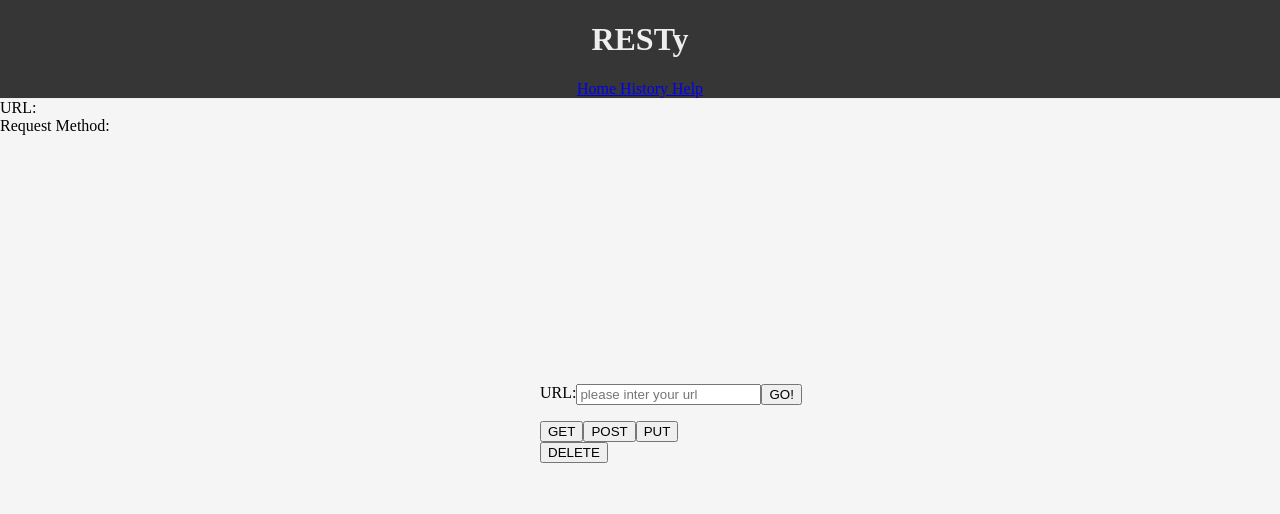
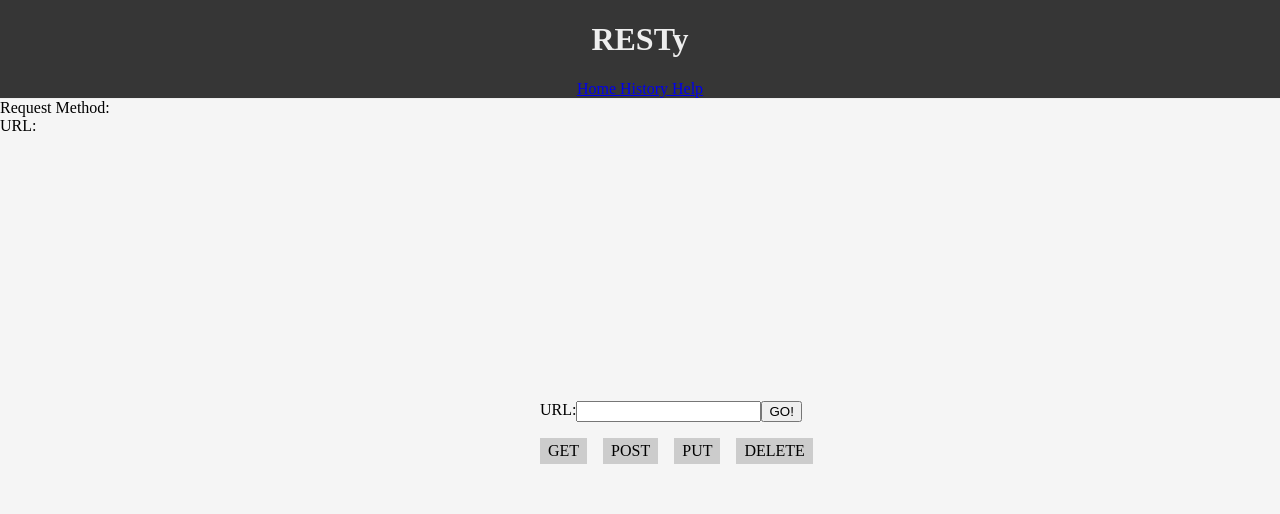
Before and after one commit to MohammedAlDahleh/resty, a React (Create React App) app in the folder resty/: page / in a window 1280 px wide. Shown: the top 514 px of the page. Built offline with nearby package versions, Linux system fonts and the light colour scheme.

Commit message:
uplode class 27 code

```diff
--- a/resty/package.json
+++ b/resty/package.json
@@ -6,7 +6,9 @@
     "@testing-library/jest-dom": "^5.16.5",
     "@testing-library/react": "^13.3.0",
     "@testing-library/user-event": "^13.5.0",
+    "axios": "^0.27.2",
     "react": "^18.2.0",
+    "react-axios": "^2.0.6",
     "react-dom": "^18.2.0",
     "react-json-pretty": "^2.2.0",
     "react-scripts": "5.0.1",
--- a/resty/src/App.js
+++ b/resty/src/App.js
@@ -1,39 +1,26 @@
+import React, { useState } from 'react';
 import './app.scss';
-import React, { useState } from 'react';
 import Header from './components/header/Header';
 import Footer from './components/footer/Footer';
 import Form from './components/form/Form';
 import Results from './components/results/Result';
+
 function App() {
-  const [data, setData] = useState(null);
-  const [reqParams, setReqParams] = useState({});
-  const [bodyData, setBodyData] = useState({});
-  const [headers, setHeaders] = useState({});
-
-  const callApi = async (reqParams, bodyParams) => {
-    const response = await fetch(reqParams.url);
-    const data = await response.json();
-    // console.log("data",data);
-    // console.log("res",response);
-    setData(data);
-    setReqParams(reqParams);
-    const body = {body: bodyParams.body,};
-    // console.log("bodyyyyy",bodyParams.body)
-    const headers = {headers: reqParams.headers,};
-    // console.log("header",reqParams.headers)
-    setBodyData(body);
-    setHeaders(headers);
+  const [state, setState] = useState({requestParams: {} });
+  const[data,setData]= useState('')
+  const callApi = (formData) => {
+    setState({...state,requestParams:formData});
   }
-
     return (
       <>
         <Header />
-      <div className='url'>URL: {reqParams.url}</div>
-      <div className='req'>Request Method: {reqParams.method}</div>
-      <Form handleApiCall={callApi} />
-      <Results data={data} method={reqParams.method} bodyData={bodyData} headers={headers}/>
+        <div>Request Method: {state.requestParams.method}</div>
+        <div>URL: {state.requestParams.url}</div>
+        <Form callApi={callApi} setData={setData} />
+        <Results data={data} />
         <Footer />
       </>
-  )
+    );
 }
+
 export default App;
--- a/resty/src/components/form/Form.js
+++ b/resty/src/components/form/Form.js
@@ -1,64 +1,47 @@
 import React, { useState } from "react";
+import axios from 'axios';
+
 import './form.scss';
 
-function Form(props) {
-    const [click, setClick] = useState('Get');
-    const [url, setUrl] = useState('');
-    const [body, setBody] = useState({});
+function Form({ callApi,setData }) {
+    const [method, setMethod] = useState('GET');
+    const handleSubmit = event => {
+      event.preventDefault();
+      const formData = {
+        method:method,
+        url: event.target[0].value,
+      };
+      callApi(formData);
 
-    const handleSubmit = e => {
-        e.preventDefault();
-        const formData = {
-            method: click,
-            url: url,
-            headers: {
-                'Content-Type': 'application/json',
-              },
-
-        };
-        const bodyData = {
-            body: body
-        };
-        props.handleApiCall(formData,bodyData);
-    }
-
-    const handelClick = e => {
-        e.preventDefault();
-        setClick(e.target.value);
-    }
-
-    const handelUrl = e => {
-        e.preventDefault();
-        setUrl(e.target.value);
-    }
-    const handelBody = e => {
-        e.preventDefault();
-        setBody(e.target.value);
-        // console.log("*********",e.target.value);
+        axios.get(event.target[0].value)
+        .then(res => {
+          const persons = res.data;
+          setData(persons)
+        }).catch((err)=>{
+        //   console.log(err);
+        console.log(err);
+        setData({stauts:"loading..."})
+        });
     }
 
       return (
         <>
           <form onSubmit={handleSubmit}>
-                <label>
+            <label >
               <span>URL: </span>
-                    <input name='url' type='text' className='input' placeholder='please inter your url' data-testid='input'
-                    onChange={handelUrl} />
-                    <button type="submit" className='btn' data-testid='submit'>GO!</button>
+              <input name='url' type='text' />
+              <button type="submit">GO!</button>
             </label>
-
             <label className="methods">
-                    <div>
-                        <button id="get" data-testid='get' onClick={handelClick} value='GET'>GET</button>
-                        <button id="post" data-testid='post' onClick={handelClick} value='POST'>POST</button>
-                        <button id="put" data-trestid='put' onClick={handelClick} value='PUT'>PUT</button>
-                        <button id="delete" onClick={handelClick} value='DELETE'>DELETE</button>
-                    </div>
+              <span onClick={()=>setMethod('GET')} id="get">GET</span>
+              <span onClick={()=>setMethod('POST')} id="post">POST</span>
+              <span onClick={()=>setMethod('PUT')} id="put">PUT</span>
+              <span onClick={()=>setMethod('DELETE')} id="delete">DELETE</span>
             </label>
-                {click === 'POST' || click === 'PUT' ? <input type='JSON' onChange={handelBody}
-                 placeholder='please enter your json data like object' /> : null}
+              {method==='POST'||method==='PUT'?<input name='text' type='text'/>:null}
           </form>
         </>
-    )
+      );
   }
+
   export default Form;
--- a/resty/src/components/results/Result.js
+++ b/resty/src/components/results/Result.js
@@ -1,33 +1,10 @@
 import React from "react";
-// import JSONPretty from 'react-json-pretty';
-
+import JSONPretty from "react-json-pretty";
 function Result(props) {
-  // console.log("*-*-",props.bodyData.body);
-  let body = props.bodyData.body;
-  let headers = props.headers.headers;
-  if (!props.loading) {
-
     return (
       <>
-        <section data-testid='result'>
-        <div className="header">
-          {props.method === 'GET' ? JSON.stringify(headers, undefined, '\t') : null}
-        </div>
-        <br/>
-          {
-            props.method === 'GET'
-            ? JSON.stringify(props.data, undefined, '\t')
-            : props.method === 'POST'
-            ? body
-            : props.method === 'PUT'
-            ? body
-            : props.method === 'DELETE'
-            ? 'Deleted'
-            : <div className='loader'></div>}
-        </section> </>
+      <JSONPretty id = "json-prety" data={props.data}></JSONPretty>
+      </>
     )
-  } else {
-    return <h3>Loading....</h3 >;
-  }
 }
 export default Result;
```
Also changed, not shown: 1 other file (tests, documents, lock files or other folders). Lines whose indentation alone changed are shown as unchanged.
